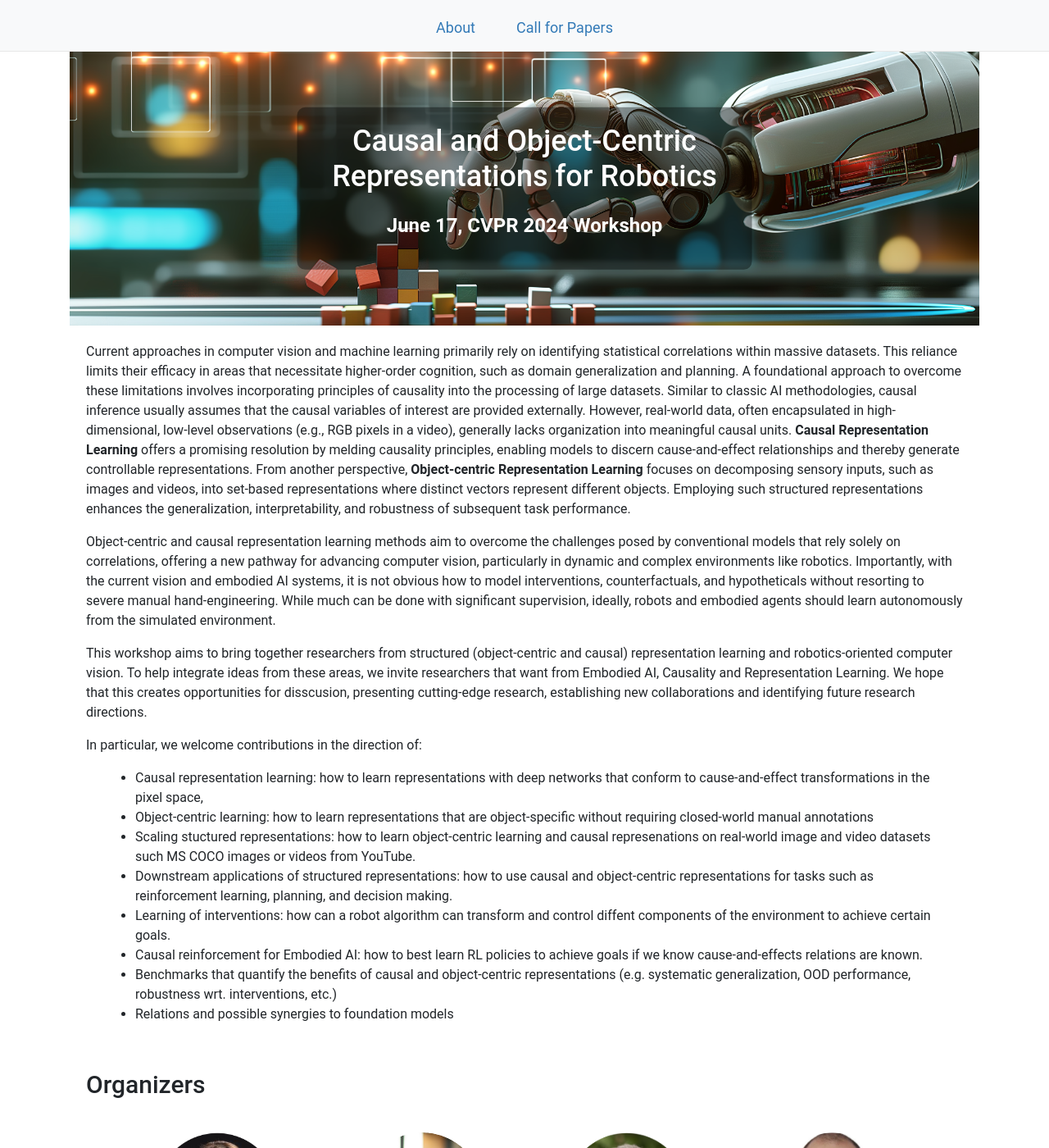
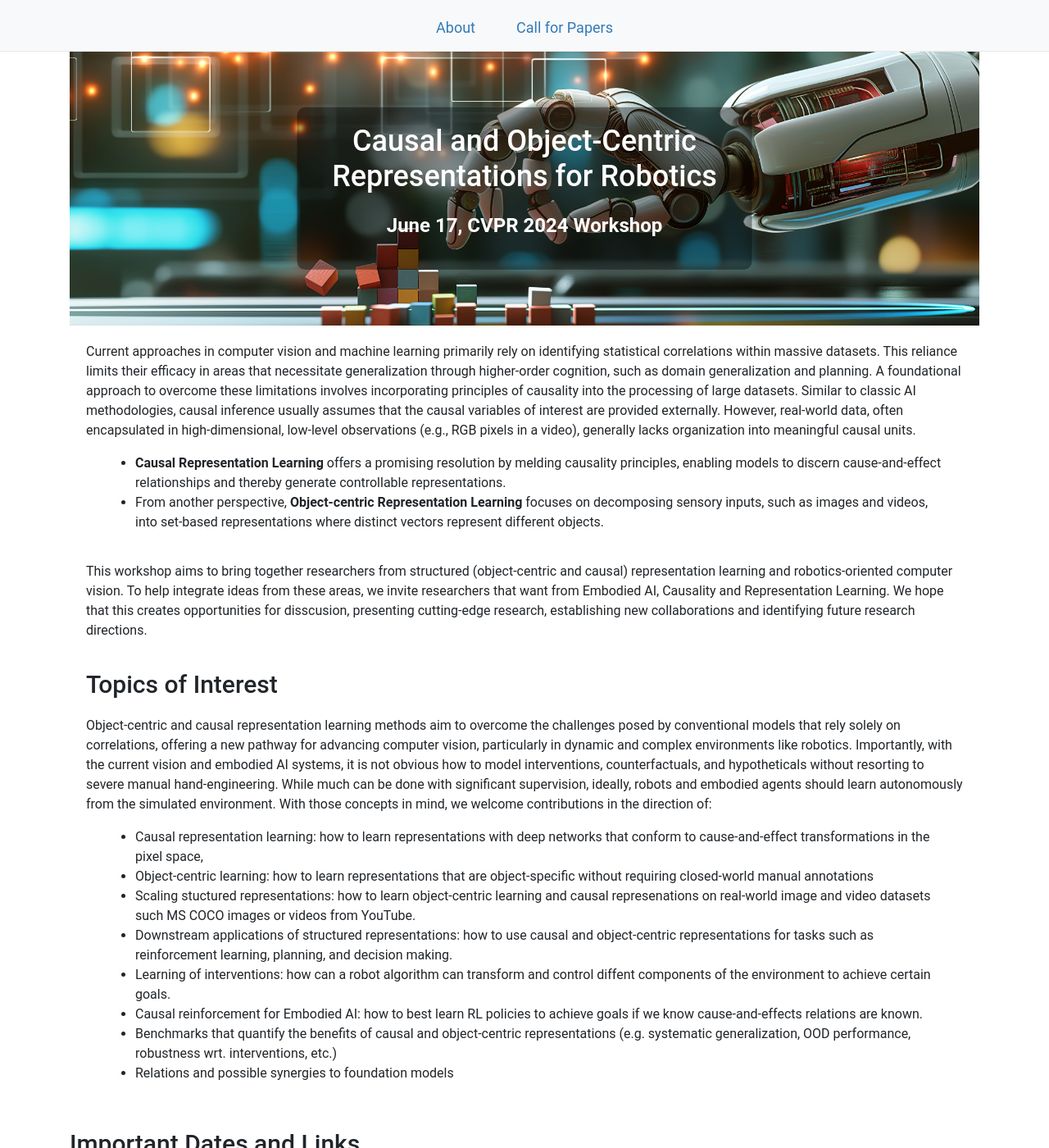
Before and after one commit to corrworkshop/corrworkshop.github.io, a Jekyll site: the page built from index.html, in a window 1280 px wide and 1400 px high. Shown: the whole window at 82% size. Built offline with Jekyll 4.4.1, drawn with Linux system fonts in a browser that asks for light colours; nearby versions of some CDN libraries; some of the changed text lies outside the part shown.

Commit message:
change structure+text removal

```diff
--- a/index.html
+++ b/index.html
@@ -12,16 +12,21 @@ layout: coverpage
 
 <div class="row">
 <p>
-  Current approaches in computer vision and machine learning primarily rely on identifying statistical correlations within massive datasets. This reliance limits their efficacy in areas that necessitate higher-order cognition, such as domain generalization and planning. A foundational approach to overcome these limitations involves incorporating principles of causality into the processing of large datasets. Similar to classic AI methodologies, causal inference usually assumes that the causal variables of interest are provided externally. However, real-world data, often encapsulated in high-dimensional, low-level observations (e.g., RGB pixels in a video), generally lacks organization into meaningful causal units. <strong>Causal Representation Learning</strong> offers a promising resolution by melding causality principles, enabling models to discern cause-and-effect relationships and thereby generate controllable representations. From another perspective, <strong>Object-centric Representation Learning</strong> focuses on decomposing sensory inputs, such as images and videos, into set-based representations where distinct vectors represent different objects. Employing such structured representations enhances the generalization, interpretability, and robustness of subsequent task performance.
-</p>
-<p>
-  Object-centric and causal representation learning methods aim to overcome the challenges posed by conventional models that rely solely on correlations, offering a new pathway for advancing computer vision, particularly in dynamic and complex environments like robotics. Importantly, with the current vision and embodied AI systems, it is not obvious how to model interventions, counterfactuals, and hypotheticals without resorting to severe manual hand-engineering. While much can be done with significant supervision, ideally, robots and embodied agents should learn autonomously from the simulated environment.
+  Current approaches in computer vision and machine learning primarily rely on identifying statistical correlations within massive datasets. This reliance limits their efficacy in areas that necessitate generalization through higher-order cognition, such as domain generalization and planning. A foundational approach to overcome these limitations involves incorporating principles of causality into the processing of large datasets. Similar to classic AI methodologies, causal inference usually assumes that the causal variables of interest are provided externally. However, real-world data, often encapsulated in high-dimensional, low-level observations (e.g., RGB pixels in a video), generally lacks organization into meaningful causal units.
+  <ul>
+    <li><strong>Causal Representation Learning</strong> offers a promising resolution by melding causality principles, enabling models to discern cause-and-effect relationships and thereby generate controllable representations.</li>
+
+    <li>From another perspective, <strong>Object-centric Representation Learning</strong> focuses on decomposing sensory inputs, such as images and videos, into set-based representations where distinct vectors represent different objects.</li>
+  </ul>
 </p>
 <p>
   This workshop aims to bring together researchers from structured (object-centric and causal) representation learning and robotics-oriented computer vision. To help integrate ideas from these areas, we invite researchers that want from Embodied AI, Causality and Representation Learning. We hope that this creates opportunities for disscusion, presenting cutting-edge research, establishing new collaborations and identifying future research directions.
 </p>
+</div>
+<div class="row">
+  <h2>Topics of Interest</h2>
 <p>
-  In particular, we welcome contributions in the direction of:
+  Object-centric and causal representation learning methods aim to overcome the challenges posed by conventional models that rely solely on correlations, offering a new pathway for advancing computer vision, particularly in dynamic and complex environments like robotics. Importantly, with the current vision and embodied AI systems, it is not obvious how to model interventions, counterfactuals, and hypotheticals without resorting to severe manual hand-engineering. While much can be done with significant supervision, ideally, robots and embodied agents should learn autonomously from the simulated environment. With those concepts in mind, we welcome contributions in the direction of:
   <ul>
     <li>Causal representation learning: how to learn representations with deep networks that conform to cause-and-effect transformations in the pixel space,</li>
     <li>Object-centric learning: how to learn representations that are object-specific without requiring closed-world manual annotations</li>
@@ -33,7 +38,35 @@ layout: coverpage
     <li>Relations and possible synergies to foundation models</li>
   </ul>
 </p>
-
+</div>
+<div>
+  <h2>Important Dates and Links</h2>
+  <p>
+  <table class="table table-striped">
+    <tbody>
+    <tr>
+      <td>Submission site opens</td>
+      <td>April 01 '24 12:00 AM UTC </td>
+    </tr>
+    <!-- <tr>
+      <td>Submission site</td>
+      <td><a href="https://openreview.net/group?id=ICLR.cc/2022/Workshop/OSC">TBD</a></td>
+    </tr> -->
+    <tr>
+      <td>Submission deadline</td>
+      <td>April 14 12:00 PM UTC</td>
+    </tr>
+    <tr>
+      <td>Decisions announced</td>
+      <td>April 21st</td>
+    </tr>
+    <tr>
+      <td>Camera-ready due</td>
+      <td>April 30th</td>
+    </tr>
+    </tbody>
+    </table>
+  </p>
 </div>
 
 <div id="organizers" class="row">
```
Also changed, not shown: submit.html (+6 -4 lines).
